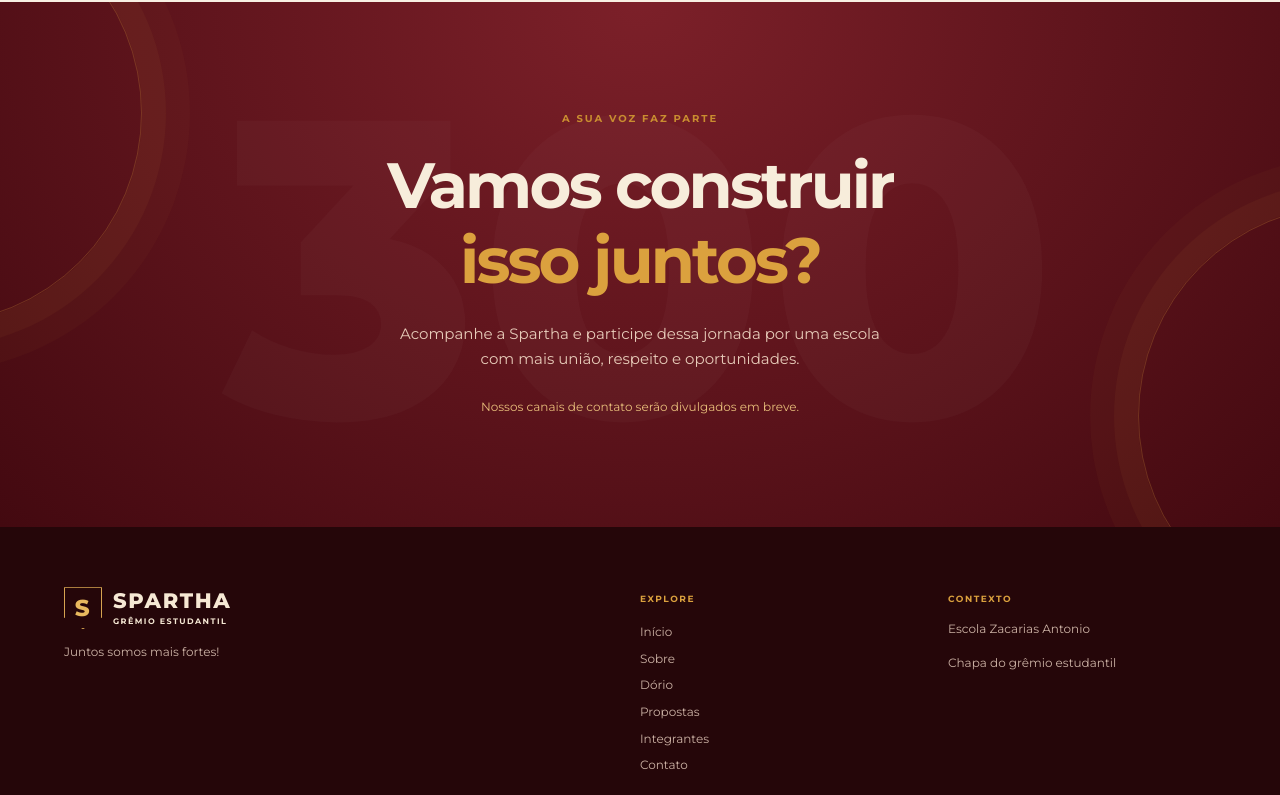
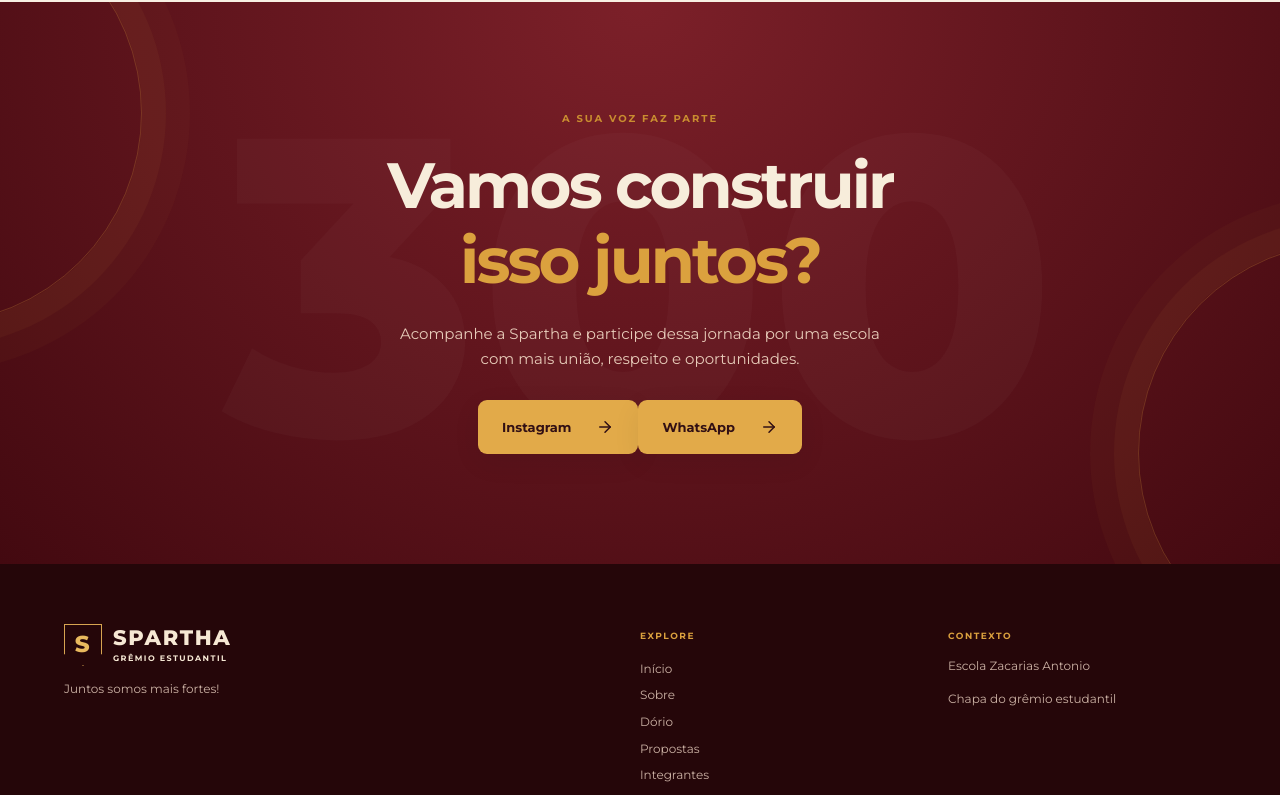
Before and after one commit to FutureeXD/GremioSpartha, a React (Vite) app: page / in a window 1280 px wide. Shown: the part 5387-6182 px from the top of the page. Built offline with nearby package versions, Linux system fonts and the light colour scheme; a web font is replaced by a local one.

Commit message:
21512351

```diff
--- a/src/data/siteContent.js
+++ b/src/data/siteContent.js
@@ -18,7 +18,10 @@ export const site = {
     { name: 'Sarah', role: 'Coordenador de convivência', className: '1º A' },
   ],
   // Exemplo: { label: 'Instagram', url: 'https://...' }. Só aparecem canais preenchidos.
-  contacts: [],
+  contacts: [
+    { label: 'Instagram', url: 'https://www.instagram.com/spartha.gremio/' },
+    { label: 'WhatsApp', url: 'https://wa.me/5511956832307?text=possuo%20uma%20ideia%20de%20proposta' },
+  ],
 };
 
 // Acrescente, edite ou remova propostas nesta lista. O ícone deve existir no mapa em App.jsx.
```
